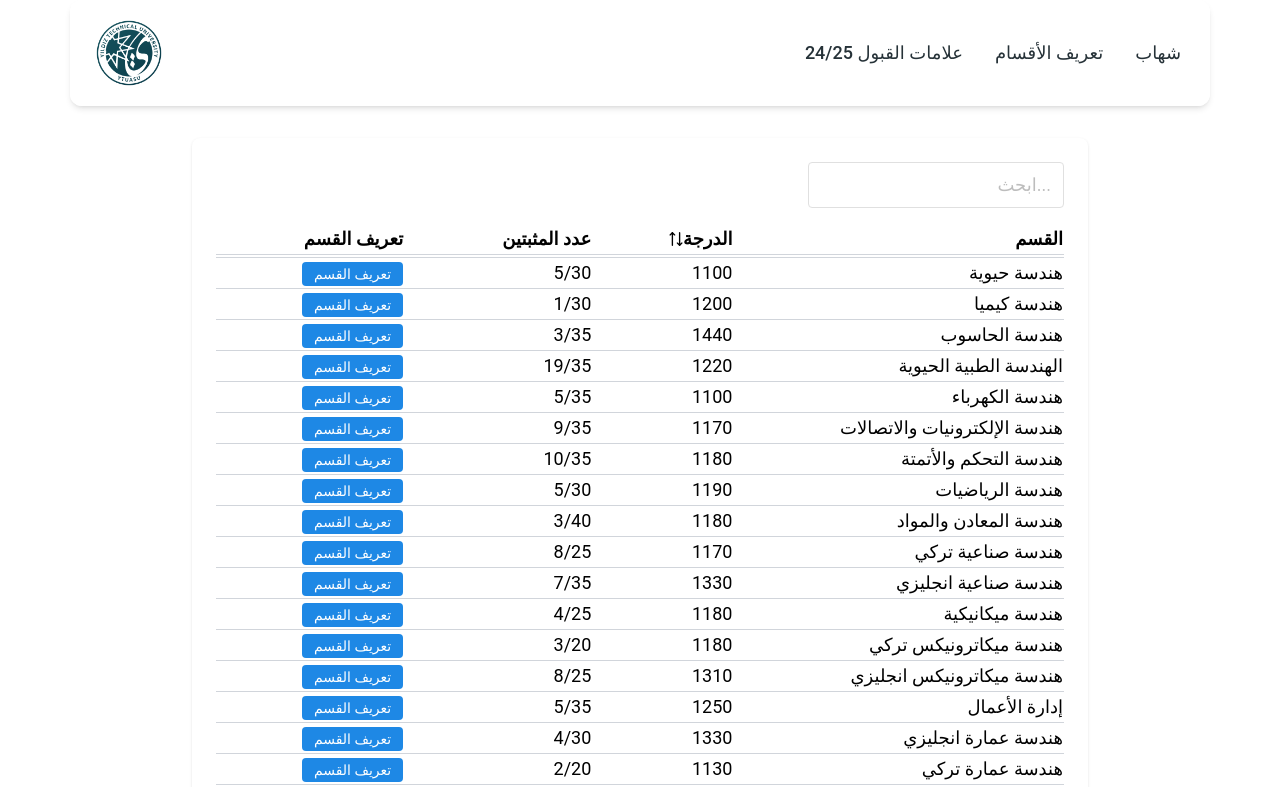
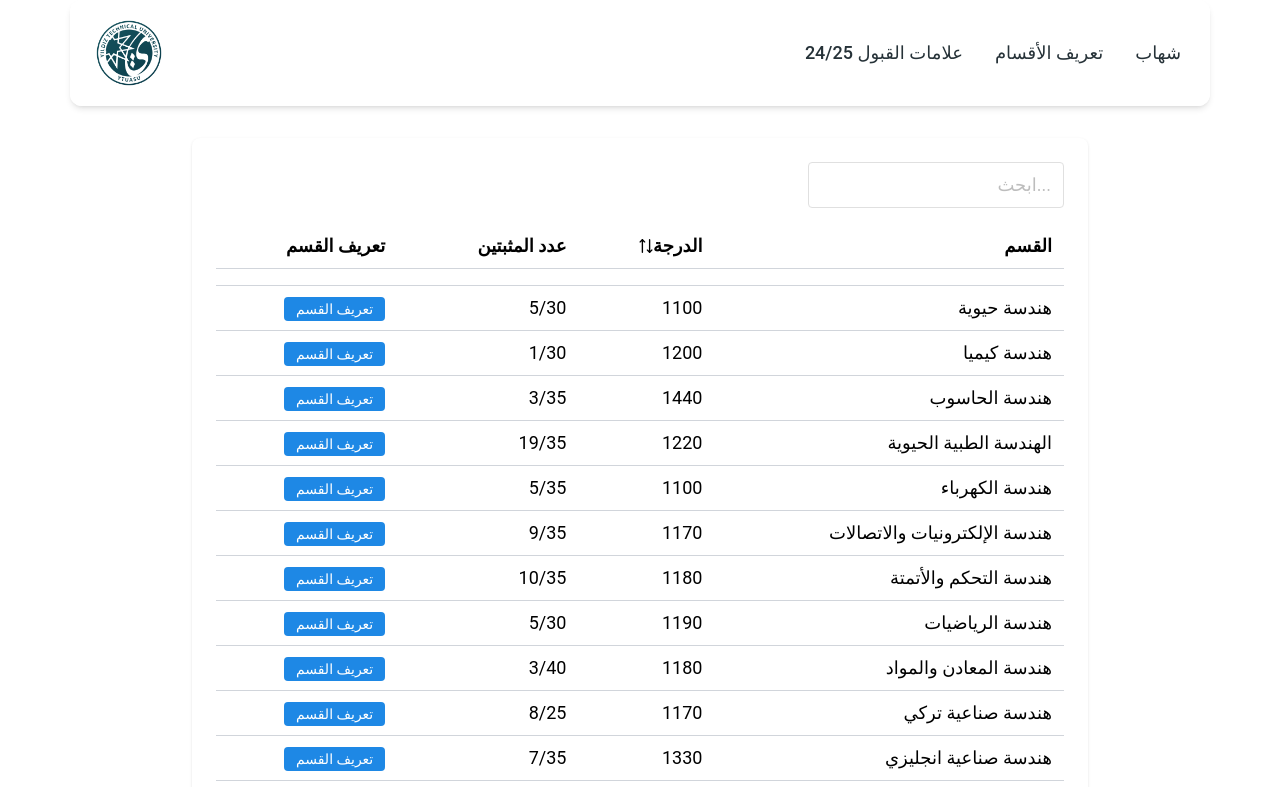
Before and after one commit to abduelmorsi/majors-marks-ytuasu, a React (Vite) app: page / in a window 1280 px wide. Shown: the top 787 px of the page. Built offline with nearby package versions, Linux system fonts and the light colour scheme.

Commit message:
Update index.css padding

```diff
--- a/src/index.css
+++ b/src/index.css
@@ -5,4 +5,5 @@
 .p-datatable-table td,
 .p-datatable-table th {
     border-bottom: 1px solid #d1d5db;
+    padding: 0.5rem 0.75rem;
 }
```
